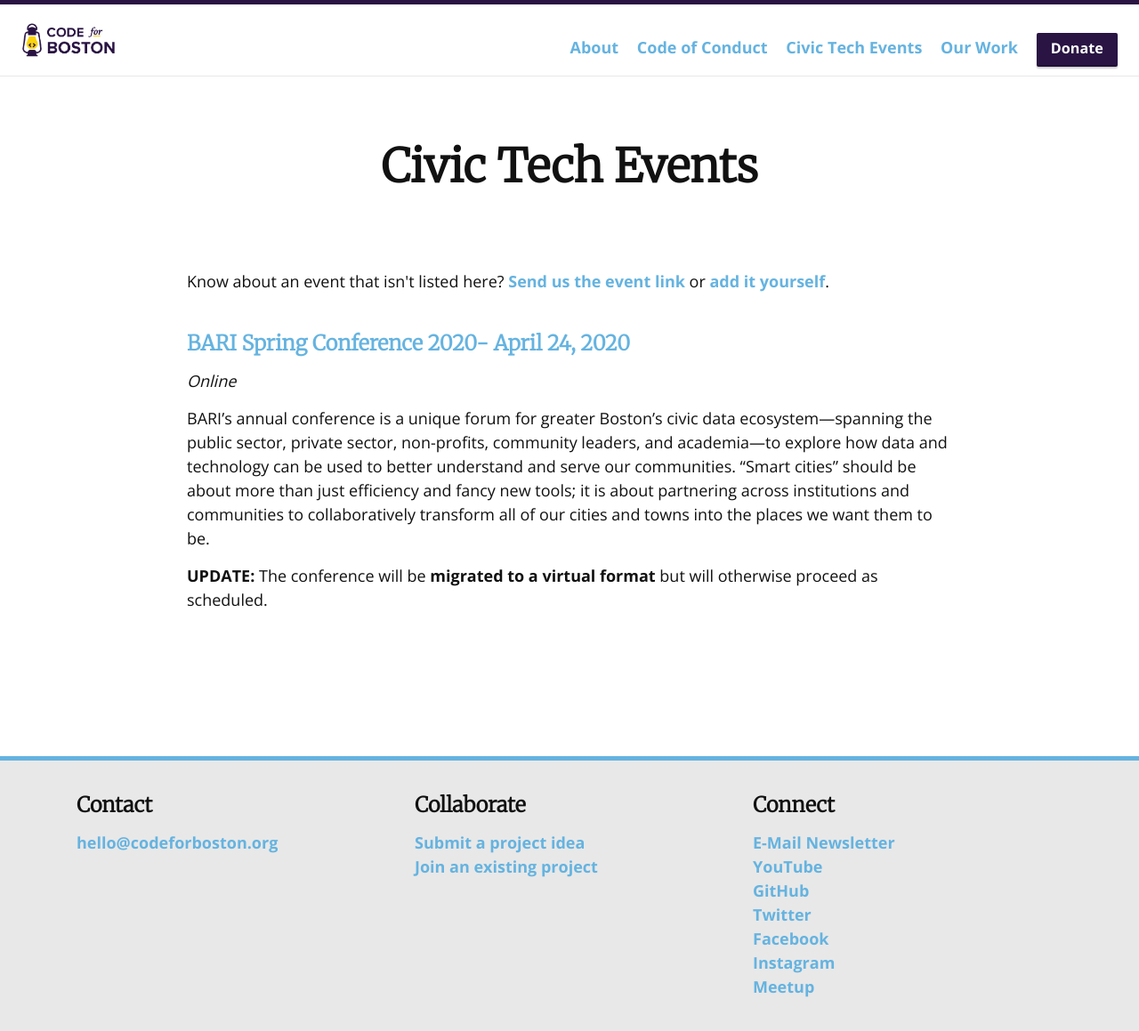
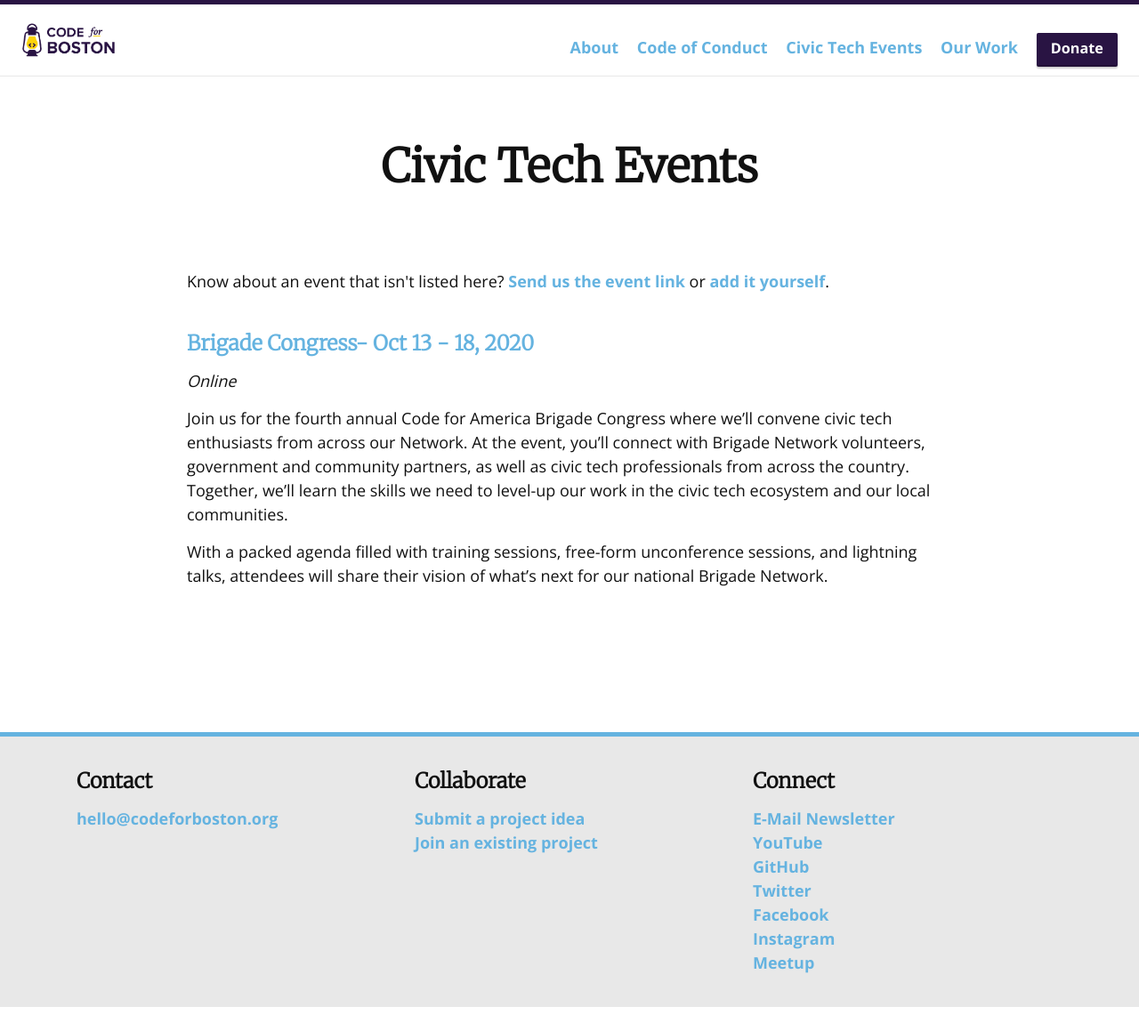
Before and after one commit to codeforboston/codeforboston.org, a Jekyll site: the page built from event.html, in a window 1280 px wide. Shown: the whole page at 89% size. Built offline with Jekyll 4.4.1, drawn with Linux system fonts in a browser that asks for light colours; nearby versions of some CDN libraries; after the commit the page ends 1132 px from its top, so only the background shows below that.

Commit message:
Update events with Brigade Congress

```diff
--- a/_data/events/active.yml
+++ b/_data/events/active.yml
@@ -1,8 +1,8 @@
-- name: BARI Spring Conference 2020
-  url: https://cssh.northeastern.edu/bostonarearesearchinitiative/spring-conference-2020/
-  date: April 24, 2020
+- name: Brigade Congress
+  url: https://c4a.me/congress
+  date: Oct 13 - 18, 2020
   location: Online
   description: |
-    BARI’s annual conference is a unique forum for greater Boston’s civic data ecosystem—spanning the public sector, private sector, non-profits, community leaders, and academia—to explore how data and technology can be used to better understand and serve our communities. “Smart cities” should be about more than just efficiency and fancy new tools; it is about partnering across institutions and communities to collaboratively transform all of our cities and towns into the places we want them to be.
+    Join us for the fourth annual Code for America Brigade Congress where we’ll convene civic tech enthusiasts from across our Network. At the event, you'll connect with Brigade Network volunteers, government and community partners, as well as civic tech professionals from across the country. Together, we'll learn the skills we need to level-up our work in the civic tech ecosystem and our local communities.
 
-    **UPDATE:** The conference will be **migrated to a virtual format** but will otherwise proceed as scheduled.
+    With a packed agenda filled with training sessions, free-form unconference sessions, and lightning talks, attendees will share their vision of what’s next for our national Brigade Network.
```
